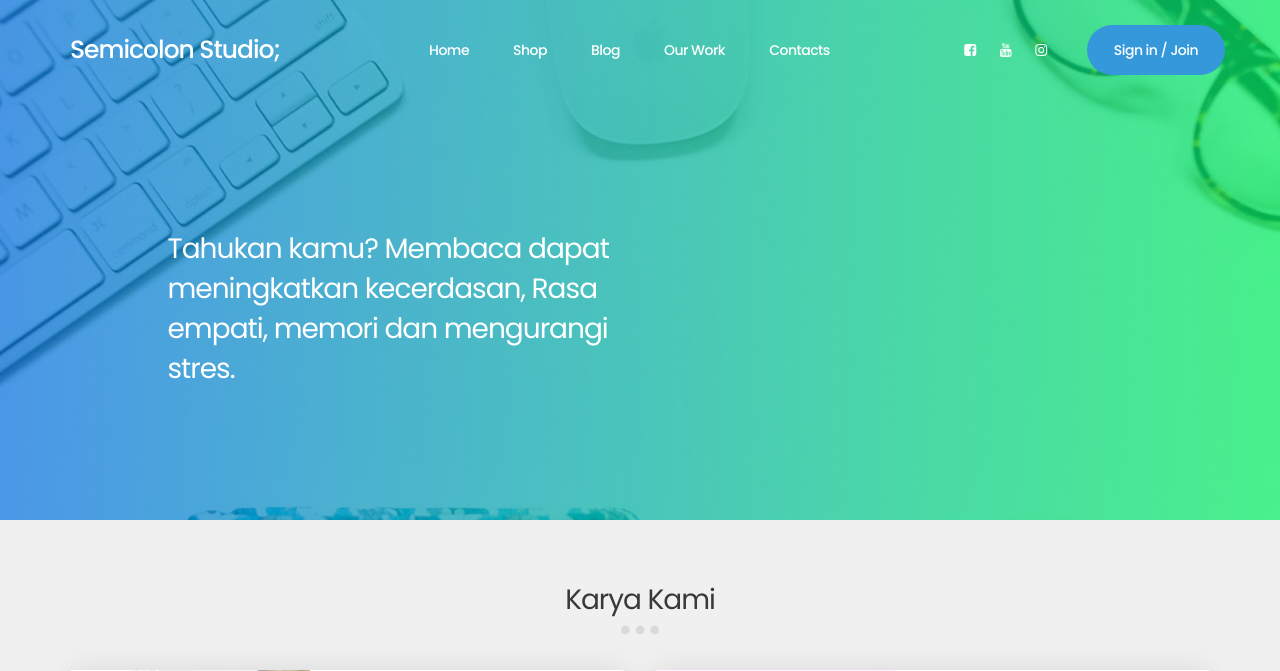
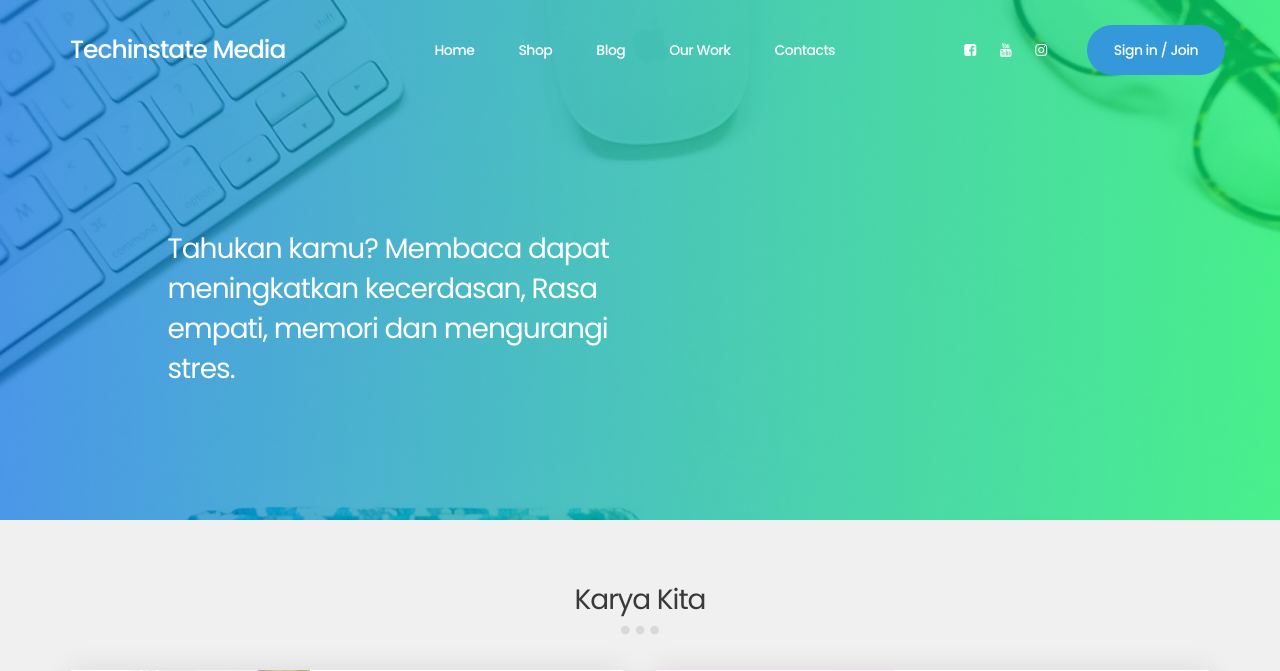
Before and after one commit to hilmanaji/SemicolonStudio, a CodeIgniter app: a page that uses application/views/front_end/v_blog.php in a window 1280 px wide. Shown: the top 671 px of the page. Run offline with CodeIgniter, Linux system fonts and the light colour scheme.

Commit message:
Title Change
Perubahan Nama Project dan Title

```diff
--- a/application/views/front_end/v_blog.php
+++ b/application/views/front_end/v_blog.php
@@ -19,7 +19,7 @@
 
                     <div class="col-md-12 col-sm-12">
                          <div class="section-title">
-                              <h2>Karya Kami</h2>
+                              <h2>Karya Kita</h2>
                               <span class="line-bar">...</span>
                          </div>
                     </div>
--- a/application/views/templates_front_end/header.php
+++ b/application/views/templates_front_end/header.php
@@ -2,7 +2,7 @@
 <html lang="en">
 <head>
 
-     <title>Semicolon Studio</title>
+     <title>Techinstate Media</title>
 <!--
 Hydro Template
 http://www.templatemo.com/tm-509-hydro
--- a/application/views/templates_front_end/navbar.php
+++ b/application/views/templates_front_end/navbar.php
@@ -10,7 +10,7 @@
                     </button>
 
                     <!-- lOGO TEXT HERE -->
-                    <a href="#home" class="navbar-brand">Semicolon Studio;</a>
+                    <a href="#home" class="navbar-brand">Techinstate Media</a>
                </div>
 
                <!-- MENU LINKS -->
```
